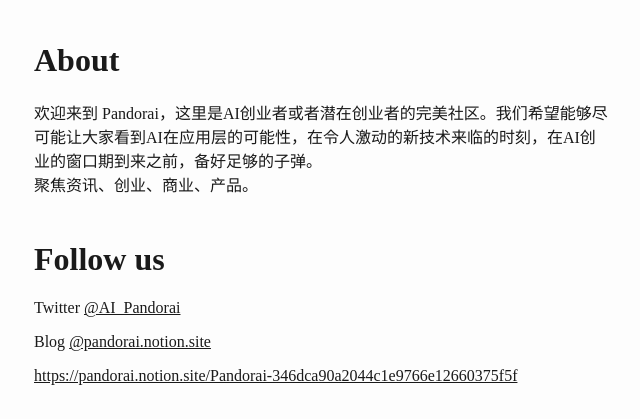
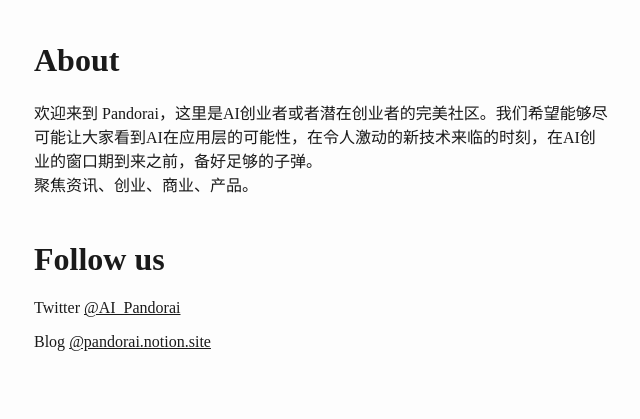
Before and after one commit to wenhanweime/PandorAI, a plain HTML site: page index.html in a window 1280 px wide. Shown: the part 373-792 px from the top of the page, without its empty margins (318-958 px from the left). Drawn offline with Linux system fonts and the light colour scheme.

Commit message:
Update index.html

```diff
--- a/index.html
+++ b/index.html
@@ -172,6 +172,5 @@
 <h1 data-heading="Follow us">Follow us</h1>
 <p>Twitter <a aria-label-position="top" aria-label="https://twitter.com/AI_Pandorai" rel="noopener" class="external-link" href="https://twitter.com/AI_Pandorai" target="_blank">@AI_Pandorai</a></p>
 <p>Blog <a aria-label-position="top" aria-label="https://pandorai.notion.site/Pandorai-346dca90a2044c1e9766e12660375f5f" rel="noopener" class="external-link" href="https://pandorai.notion.site/Pandorai-346dca90a2044c1e9766e12660375f5f" target="_blank">@pandorai.notion.site</a></p>
-<a rel="noopener" class="external-link" href="https://pandorai.notion.site/Pandorai-346dca90a2044c1e9766e12660375f5f" target="_blank">https://pandorai.notion.site/Pandorai-346dca90a2044c1e9766e12660375f5f</a></p>
     </body>
 </html>
```
